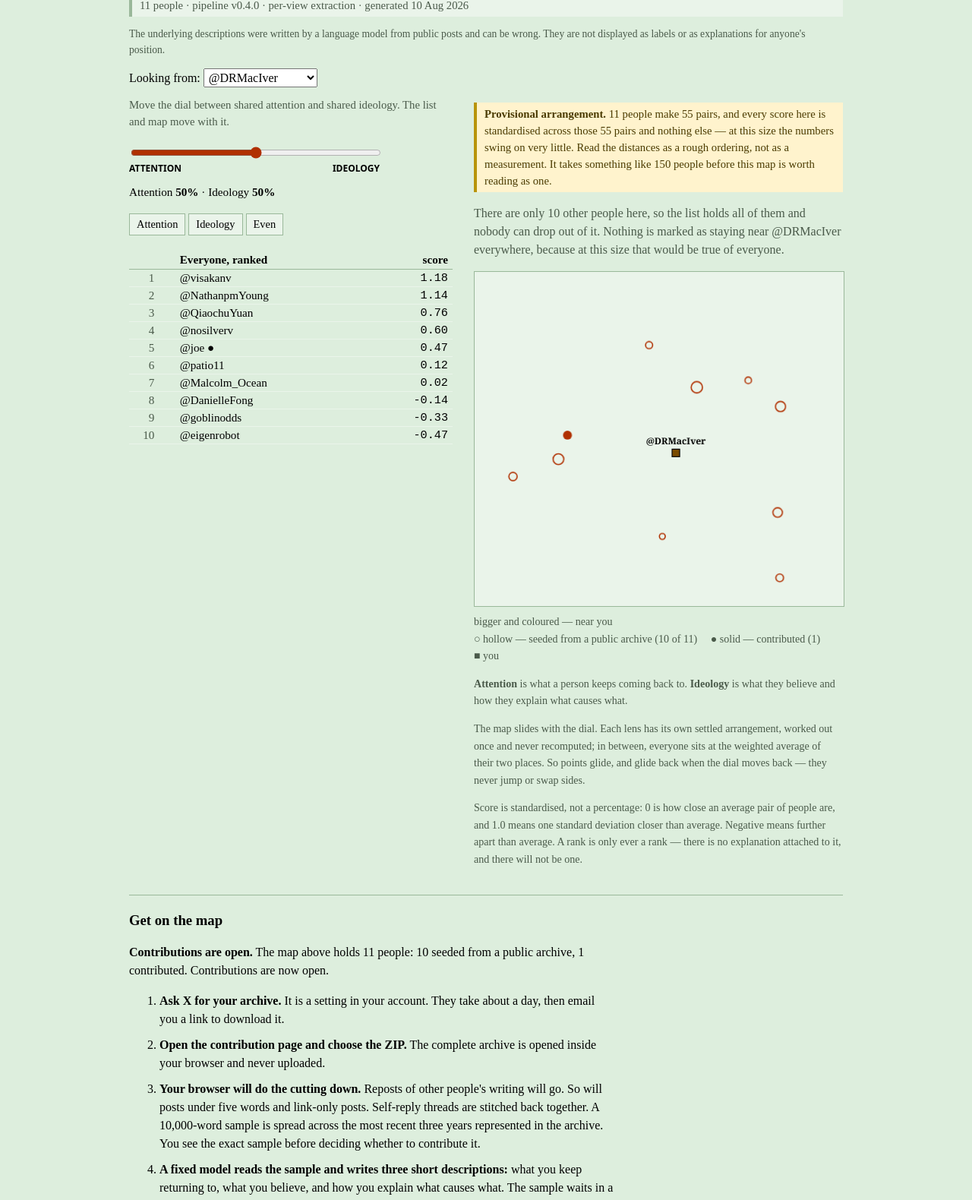
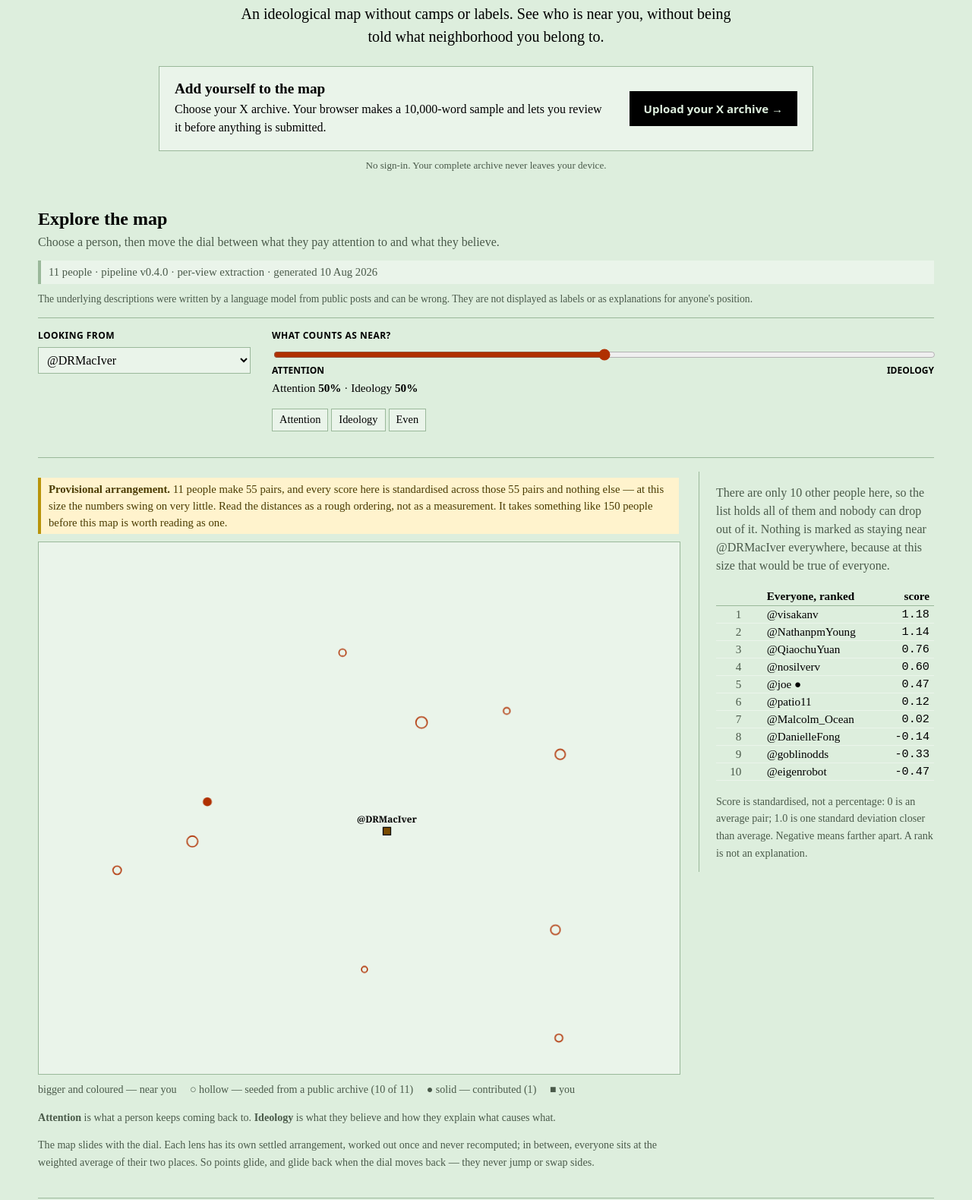
Before and after one commit to jnathan9/thestalwart.com, a plain HTML site: page meetyourneighbors/index.html in a window 1280 px wide. Shown: the part 139-1719 px from the top of the page at 76% size. Drawn offline with Linux system fonts and the light colour scheme.

Commit message:
Open Meet Your Neighbors contributions

```diff
--- a/meetyourneighbors/index.html
+++ b/meetyourneighbors/index.html
@@ -39,7 +39,7 @@
     --warn-rule: #7a6512;
   }
 }
-body { background: var(--bg); color: var(--fg); margin: 0 auto; padding: 0 14px 40px; max-width: 940px; }
+body { background: var(--bg); color: var(--fg); margin: 0 auto; padding: 0 18px 48px; max-width: 1180px; }
 a { color: var(--link); }
 hr { border: 0; border-top: 1px solid var(--rule); margin: 22px 0; }
 h2, h3 { font-weight: bold; }
@@ -47,6 +47,20 @@ p, li { line-height: 1.5; }
 .prose { max-width: 640px; }
 .dim { color: var(--dim); }
 small { color: var(--dim); }
+
+.site-hero { text-align: center; padding: 42px 0 20px; }
+.site-hero h1 { margin: 0; font-size: clamp(2rem, 5vw, 3.5rem); line-height: 1.05; }
+.eyebrow { margin: 0 0 10px; font: bold 12px system-ui, sans-serif; letter-spacing: .14em; color: var(--dim); }
+.lede { max-width: 680px; margin: 14px auto 24px; font-size: clamp(1.05rem, 2vw, 1.25rem); }
+.upload-callout {
+  max-width: 820px; margin: 0 auto; padding: 18px 20px;
+  display: flex; gap: 24px; align-items: center; text-align: left;
+  background: var(--panel); border: 1px solid var(--rule);
+}
+.upload-copy { flex: 1 1 auto; }
+.upload-copy h2 { margin: 0 0 4px; font-size: 1.2rem; }
+.upload-copy p { margin: 0; }
+.microcopy { margin: 9px auto 0; font-size: .82rem; color: var(--dim); }
 
 /* honest, visible, and out of the way: one slim line, not a box in the hero slot.
    Both states of the line use the same geometry. Only the colour changes, so a
@@ -64,31 +78,41 @@ small { color: var(--dim); }
 
 ol.steps > li { margin-bottom: 10px; }
 .join {
-  display: inline-block; padding: 8px 14px; margin: 8px 0;
+  display: inline-block; padding: 12px 18px; margin: 0;
   color: var(--bg); background: var(--fg); border: 1px solid var(--fg);
-  text-decoration: none; font-family: system-ui, sans-serif;
+  text-decoration: none; font: bold 15px system-ui, sans-serif; white-space: nowrap;
 }
+.join:hover { opacity: .82; }
 
 /* ---- the map section ---- */
-.controls { margin: 12px 0; }
-.controls select { font: inherit; padding: 2px; }
+.map-section { margin-top: 28px; }
+.map-section > h2 { margin-bottom: 5px; }
+.map-intro { margin: 0 0 12px; color: var(--dim); }
+.map-toolbar {
+  display: grid; grid-template-columns: minmax(220px, 280px) minmax(360px, 1fr);
+  gap: 28px; align-items: start; margin: 12px 0 18px; padding: 14px 0;
+  border-top: 1px solid var(--rule); border-bottom: 1px solid var(--rule);
+}
+.controls { margin: 0; }
+.controls label, .lens-label { display: block; margin-bottom: 7px; font: bold 12px system-ui, sans-serif; letter-spacing: .04em; }
+.controls select { width: 100%; font: inherit; padding: 7px; background: var(--panel); color: var(--fg); border: 1px solid var(--rule); }
 .presets button {
   font: inherit; font-size: 90%; margin: 0 4px 4px 0; padding: 3px 9px;
   background: var(--panel); color: var(--fg); border: 1px solid var(--rule); cursor: pointer;
 }
 .presets button:hover { border-color: var(--fg); }
 
-.cols { display: flex; flex-wrap: wrap; gap: 28px; align-items: flex-start; }
-.col-controls { flex: 1 1 320px; min-width: 300px; }
-.col-map { flex: 1 1 380px; min-width: 320px; }
+.map-grid { display: grid; grid-template-columns: minmax(0, 1fr) 310px; gap: 26px; align-items: start; }
+.col-controls { min-width: 0; padding-left: 22px; border-left: 1px solid var(--rule); }
+.col-map { min-width: 0; }
 
-.lens-control { max-width: 330px; padding: 14px 0 8px; }
+.lens-control { max-width: none; padding: 0; }
 .lens-control input { width: 100%; accent-color: var(--mark); }
 .lens-ends { display: flex; justify-content: space-between; font: bold 12px system-ui,sans-serif; }
 .weights { font-size: 95%; margin: 4px 0 0; }
 
 #maprap { position: relative; }
-#map { width: 100%; height: 440px; display: block; background: var(--panel); border: 1px solid var(--rule); touch-action: none; }
+#map { width: 100%; height: clamp(520px, 58vw, 700px); display: block; background: var(--panel); border: 1px solid var(--rule); touch-action: none; }
 #tip {
   position: absolute; pointer-events: none; display: none;
   background: var(--bg); color: var(--fg); border: 1px solid var(--rule);
@@ -106,14 +130,42 @@ table.nb td.k { width: 1.4em; color: var(--keep); font-weight: bold; }
 .legend { font-size: 88%; color: var(--dim); margin-top: 8px; line-height: 1.6; }
 .legend span { white-space: nowrap; margin-right: 14px; }
 #err { color: var(--mark); }
+
+@media (max-width: 760px) {
+  body { padding: 0 10px 36px; }
+  .site-hero { padding-top: 28px; }
+  .upload-callout { display: block; text-align: center; }
+  .upload-callout .join { margin-top: 14px; white-space: normal; }
+  .map-toolbar, .map-grid { grid-template-columns: 1fr; }
+  .map-toolbar { gap: 16px; }
+  .col-controls { padding: 18px 0 0; border-left: 0; border-top: 1px solid var(--rule); }
+  #map { height: min(82vw, 520px); min-height: 350px; }
+}
 </style>
 </head>
 <body>
 
-<h2 align="center">Who Are Your Neighbors</h2>
+<header class="site-hero">
+  <p class="eyebrow">MEET YOUR NEIGHBORS</p>
+  <h1>Who are your neighbors?</h1>
+  <p class="lede">An ideological map without camps or labels. See who is near
+  you, without being told what neighborhood you belong to.</p>
 
-<p align="center"><i>See whose public worldview resembles yours.<br>
-You get to know your neighbors, without being assigned a neighborhood.</i></p>
+  <div class="upload-callout">
+    <div class="upload-copy">
+      <h2>Add yourself to the map</h2>
+      <p>Choose your X archive. Your browser makes a 10,000-word sample and lets
+      you review it before anything is submitted.</p>
+    </div>
+    <a class="join" href="contribute.html">Upload your X archive &rarr;</a>
+  </div>
+  <p class="microcopy">No sign-in. Your complete archive never leaves your device.</p>
+</header>
+
+<section class="map-section" aria-labelledby="map-title">
+<h2 id="map-title">Explore the map</h2>
+<p class="map-intro">Choose a person, then move the dial between what they pay
+attention to and what they believe.</p>
 
 <!-- Written from the file, never from memory. What this line says depends on
      is_sample_data: a warning when the numbers are invented, a plain statement
@@ -122,22 +174,19 @@ You get to know your neighbors, without being assigned a neighborhood.</i></p>
      it has not seen. -->
 <p id="dataline" hidden></p>
 
-<p style="font-size:.85rem">
+<p style="font-size:.85rem; margin-top:8px">
   <span class="dim">The underlying descriptions were written by a language model
   from public posts and can be wrong. They are not displayed as labels or as
   explanations for anyone's position.</span>
 </p>
 
-<div class="controls">
-  <label for="who">Looking from: </label>
-  <select id="who"></select>
-</div>
-
-<div class="cols">
-
-  <div class="col-controls">
-    <p class="hint">Move the dial between shared attention and shared ideology.
-    The list and map move with it.</p>
+<div class="map-toolbar">
+  <div class="controls">
+    <label for="who">LOOKING FROM</label>
+    <select id="who"></select>
+  </div>
+  <div>
+    <span class="lens-label">WHAT COUNTS AS NEAR?</span>
     <div class="lens-control">
       <input id="lens" type="range" min="0" max="100" value="50" step="1"
              aria-label="Weighting between attention and ideology">
@@ -147,19 +196,15 @@ You get to know your neighbors, without being assigned a neighborhood.</i></p>
     <p class="presets">
       <button data-w="1,0">Attention</button><button data-w="0,1">Ideology</button><button data-w="0.5,0.5">Even</button>
     </p>
-    <table class="nb">
-      <thead><tr><th></th><th></th><th id="nbhead">Nearest</th><th class="s" style="text-align:right">score</th></tr></thead>
-      <tbody id="nblist"></tbody>
-    </table>
-    <p id="err"></p>
   </div>
+</div>
 
+<div class="map-grid">
   <div class="col-map">
     <!-- how many people the arrangement was worked out from decides whether it
          is worth reading as distance at all. Written from the count in the
          file, and gone once there are enough people. -->
     <p id="provline" hidden></p>
-    <p id="invline" class="dim">&nbsp;</p>
     <div id="maprap">
       <canvas id="map"></canvas>
       <div id="tip"></div>
@@ -170,48 +215,42 @@ You get to know your neighbors, without being assigned a neighborhood.</i></p>
     <p class="legend"><b>Attention</b> is what a person keeps coming back to.
     <b>Ideology</b> is what they believe and how they explain what causes what.</p>
     <p class="legend" id="motionnote">&nbsp;</p>
-    <p class="legend">Score is standardised, not a percentage: 0 is how close an
-    average pair of people are, and 1.0 means one standard deviation closer than
-    average. Negative means further apart than average. A rank is only ever a
-    rank &mdash; there is no explanation attached to it, and there will not
-    be one.</p>
   </div>
 
+  <div class="col-controls">
+    <p id="invline" class="dim">&nbsp;</p>
+    <table class="nb">
+      <thead><tr><th></th><th></th><th id="nbhead">Nearest</th><th class="s" style="text-align:right">score</th></tr></thead>
+      <tbody id="nblist"></tbody>
+    </table>
+    <p id="err"></p>
+    <p class="legend">Score is standardised, not a percentage: 0 is an average
+    pair; 1.0 is one standard deviation closer than average. Negative means
+    farther apart. A rank is not an explanation.</p>
+  </div>
 </div>
+</section>
 
 <hr>
 
-<h3>Get on the map</h3>
+<h3>What happens when you upload</h3>
 
 <div class="prose">
 
 <p><b>Contributions are open.</b> <span id="cohortline"></span></p>
 
 <ol class="steps">
-<li><b>Ask X for your archive.</b> It is a setting in your account. They take
-about a day, then email you a link to download it.</li>
+<li><b>Your browser prepares the sample.</b> It removes reposts, link-only posts,
+and very short posts, reconstructs self-reply threads, and spreads 10,000 words
+across the latest three years. You review the exact text before submitting.</li>
 
-<li><b>Open the contribution page and choose the ZIP.</b> The complete archive
-is opened inside your browser and never uploaded.</li>
+<li><b>The sample is processed privately.</b> The same fixed model describes what
+you return to, what you believe, and how you explain what causes what. The sample
+is deleted after the profile passes its quality check.</li>
 
-<li><b>Your browser will do the cutting down.</b> Reposts of other people's
-writing will go. So will posts under five words and link-only posts. Self-reply
-threads are stitched back together. A 10,000-word sample is spread across the
-most recent three years represented in the archive. You see the exact sample
-before deciding whether to contribute it.</li>
-
-<li><b>A fixed model reads the sample and writes three short descriptions:</b>
-what you keep returning to, what you believe, and how you explain what causes
-what. The sample waits in a private queue only until that work and its quality
-check are complete, then it is deleted.</li>
-
-<li><b>Your profile will go on the map, drawn as contributed.</b> That mark
-records one thing: that you brought your own archive to the page, rather than
-having it taken from a public one. It does not record that anybody checked whose
-archive it was.</li>
+<li><b>Your name is added without a label.</b> The descriptions become map
+coordinates, but they are never shown as an explanation of where you landed.</li>
 </ol>
-
-<p><a class="join" href="contribute.html">Contribute your archive &rarr;</a></p>
 
 <p><b>There is no sign-in, ever.</b> The site will not ask you for a password,
 and there is nothing to log into, so it never holds a credential of yours that
@@ -516,8 +555,7 @@ function describeCohort() {
     line.textContent = "Everyone on the map above is invented.";
   } else if (seeds === 0) {
     line.innerHTML = "The map above holds " + count(N, "person", "people") +
-      ", all contributed. None of them came through the steps below, because " +
-      ". Contributions are open below.";
+      ", all contributed. Contributions remain open.";
   } else if (contributed === 0) {
     line.innerHTML = "The map above holds " + count(N, "person", "people") +
       ", every one of them seeded from a public archive. Contributions are now open.";
```
